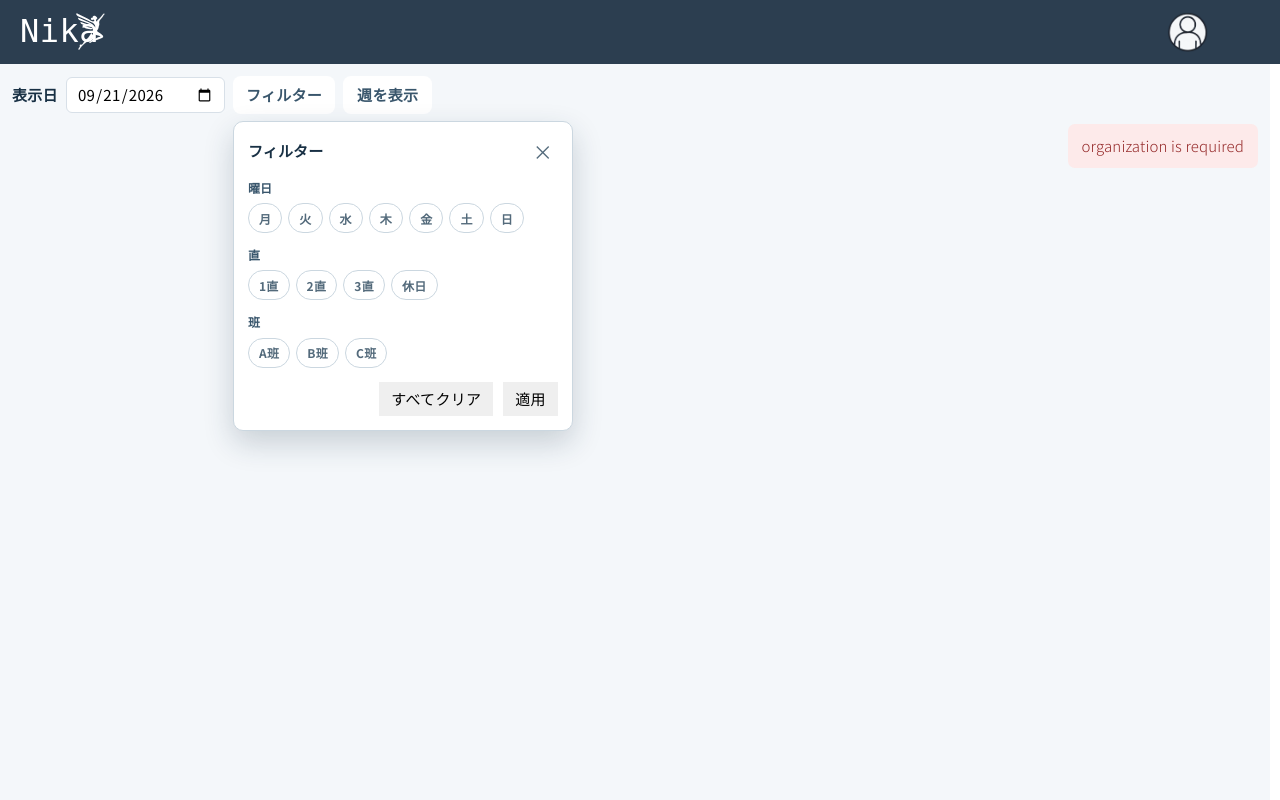
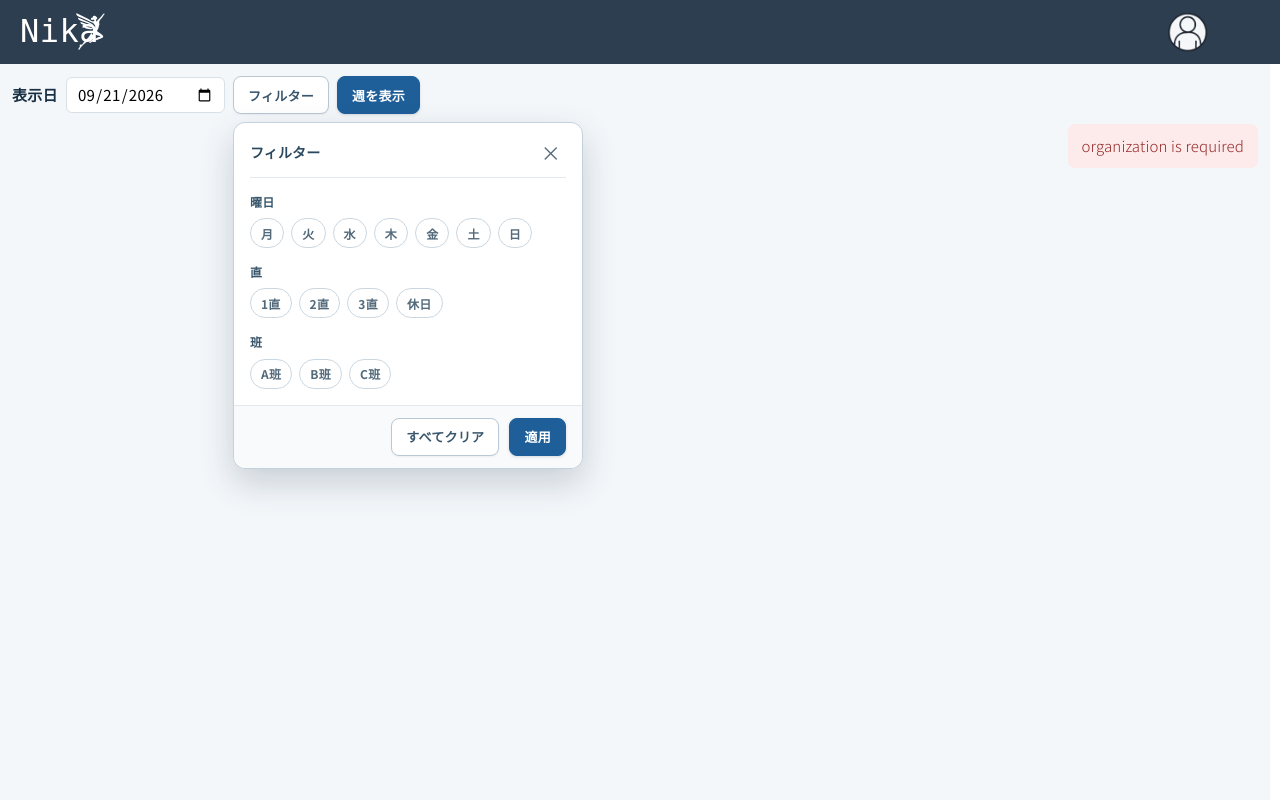
Before and after one commit to usoguishokki/my-django-app, a Django app: page /plan-scheduling/ in a window 1280 px wide, after a click on "フィルター". Run offline with Django 4.2, Linux system fonts and the light colour scheme; the visitor is signed in with stand-in values (Sample User, id 1); style sheets or scripts are compiled from the project's sources; some web fonts are replaced.

Commit message:
Refine Plan Scheduling filter controls

```diff
--- a/myapp/static/css/pages/planScheduling.css
+++ b/myapp/static/css/pages/planScheduling.css
@@ -43,31 +43,76 @@
   border-radius: 6px;
   background: white; }
 
+.plan-scheduling__controlButton {
+  display: inline-flex;
+  align-items: center;
+  justify-content: center;
+  gap: 7px;
+  min-height: 38px;
+  box-sizing: border-box;
+  padding: 0 14px;
+  border: 1px solid transparent;
+  border-radius: 8px;
+  font-size: 13px;
+  font-weight: 700;
+  line-height: 1;
+  cursor: pointer;
+  transition: color .14s ease, background .14s ease, border-color .14s ease, box-shadow .14s ease, transform .14s ease; }
+
+.plan-scheduling__controlButton--primary {
+  border-color: var(--ps-blue);
+  color: #fff;
+  background: var(--ps-blue);
+  box-shadow: 0 1px 3px rgba(29, 54, 77, 0.16); }
+
+.plan-scheduling__controlButton--primary:hover {
+  border-color: #174c7b;
+  background: #174c7b;
+  box-shadow: 0 3px 8px rgba(29, 54, 77, 0.2); }
+
+.plan-scheduling__controlButton--secondary {
+  border-color: #b8c8d4;
+  color: #39566c;
+  background: #fff;
+  box-shadow: 0 1px 2px rgba(29, 54, 77, 0.06); }
+
+.plan-scheduling__controlButton--secondary:hover {
+  border-color: #7f9bb0;
+  color: #29475e;
+  background: #f4f8fb;
+  box-shadow: 0 3px 8px rgba(29, 54, 77, 0.12); }
+
+.plan-scheduling__controlButton:focus-visible,
+.plan-scheduling__filterClose:focus-visible,
+.plan-scheduling__filterChoices input:focus-visible + span {
+  outline: 3px solid rgba(31, 95, 153, 0.32);
+  outline-offset: 2px; }
+
+.plan-scheduling__controlButton:active {
+  transform: translateY(1px);
+  box-shadow: none; }
+
+.plan-scheduling__controlButton:disabled {
+  border-color: #d5dde4;
+  color: #8a99a5;
+  background: #f3f5f7;
+  box-shadow: none;
+  cursor: not-allowed;
+  transform: none; }
+
 .plan-scheduling__filterControl {
   position: relative; }
-
-.plan-scheduling__filterButton {
-  display: inline-flex;
-  align-items: center;
-  gap: 7px;
-  min-height: 38px;
-  padding-inline: 13px;
-  border-radius: 8px;
-  border-color: #c4d1dc;
-  color: #39566c;
-  background: #fff;
-  font-weight: 700; }
 
 .plan-scheduling__filterButton.is-active {
   border-color: var(--ps-blue);
   color: var(--ps-blue);
-  background: var(--ps-blue-soft); }
+  background: var(--ps-blue-soft);
+  box-shadow: inset 0 0 0 1px rgba(31, 95, 153, 0.16), 0 1px 3px rgba(29, 54, 77, 0.1); }
 
-.plan-scheduling__filterButton:focus-visible,
-.plan-scheduling__filterClose:focus-visible,
-.plan-scheduling__filterChoices input:focus-visible + span {
-  outline: 3px solid rgba(31, 95, 153, 0.28);
-  outline-offset: 2px; }
+.plan-scheduling__filterButton.is-active:hover {
+  border-color: #174c7b;
+  color: #174c7b;
+  background: #dfeefa; }
 
 .plan-scheduling__filterBadge {
   min-width: 20px;
@@ -83,15 +128,15 @@
 .plan-scheduling__filterPopover {
   position: absolute;
   z-index: 8;
-  top: calc(100% + 7px);
+  top: calc(100% + 8px);
   left: 0;
-  width: min(340px, calc(100vw - 32px));
+  width: min(350px, calc(100vw - 32px));
   box-sizing: border-box;
-  padding: 14px;
-  border: 1px solid #cbd7e0;
-  border-radius: 10px;
+  padding: 16px;
+  border: 1px solid #c3d1dc;
+  border-radius: 12px;
   background: #fff;
-  box-shadow: 0 12px 30px rgba(24, 48, 68, 0.2); }
+  box-shadow: 0 14px 34px rgba(24, 48, 68, 0.2); }
 
 .plan-scheduling__filterPopover[hidden] {
   display: none; }
@@ -104,11 +149,21 @@
   gap: 10px; }
 
 .plan-scheduling__filterPopover header {
-  margin-bottom: 12px; }
+  margin: -2px 0 14px;
+  padding-bottom: 10px;
+  border-bottom: 1px solid #e2e8ed; }
+
+.plan-scheduling__filterPopover header strong {
+  color: #29475e;
+  font-size: 14px; }
 
 .plan-scheduling__filterPopover footer {
   justify-content: flex-end;
-  margin-top: 14px; }
+  margin: 16px -16px -16px;
+  padding: 12px 16px;
+  border-top: 1px solid #e2e8ed;
+  border-radius: 0 0 12px 12px;
+  background: #f8fafc; }
 
 .plan-scheduling__filterClose {
   display: grid;
@@ -126,24 +181,28 @@
 .plan-scheduling__filterClose:hover {
   background: #edf3f7; }
 
+.plan-scheduling__filterClose:active {
+  transform: translateY(1px); }
+
 .plan-scheduling__filterPopover fieldset {
   margin: 0;
   padding: 0;
   border: 0; }
 
 .plan-scheduling__filterPopover fieldset + fieldset {
-  margin-top: 12px; }
+  margin-top: 14px; }
 
 .plan-scheduling__filterPopover legend {
-  margin-bottom: 6px;
+  margin-bottom: 7px;
   color: #39566c;
   font-size: 12px;
-  font-weight: 800; }
+  font-weight: 800;
+  letter-spacing: .03em; }
 
 .plan-scheduling__filterChoices {
   display: flex;
   flex-wrap: wrap;
-  gap: 6px; }
+  gap: 7px; }
 
 .plan-scheduling__filterChoices label {
   position: relative;
@@ -159,13 +218,20 @@
   display: inline-flex;
   align-items: center;
   min-height: 30px;
+  box-sizing: border-box;
   padding: 0 10px;
   border: 1px solid #cbd7e0;
   border-radius: 999px;
   color: #536a7b;
   background: #fff;
   font-size: 12px;
-  font-weight: 700; }
+  font-weight: 700;
+  transition: color .12s ease, background .12s ease, border-color .12s ease, box-shadow .12s ease; }
+
+.plan-scheduling__filterChoices label:hover span {
+  border-color: #8fa7b8;
+  color: #29475e;
+  background: #f5f8fa; }
 
 .plan-scheduling__filterChoices input:checked + span {
   border-color: var(--ps-blue);
@@ -176,11 +242,6 @@
 .plan-scheduling__filterChoices input:checked + span::before {
   content: '✓';
   margin-right: 4px; }
-
-.plan-scheduling__filterClear,
-.plan-scheduling__filterApply {
-  min-height: 34px;
-  padding-inline: 12px; }
 
 .plan-scheduling__feedback {
   padding: 10px 14px;
@@ -306,35 +367,6 @@
 @keyframes plan-scheduling-skeleton-shimmer {
   to {
     background-position-x: -250%; } }
-
-.plan-scheduling__weekButton {
-  min-height: 38px;
-  padding-inline: 14px;
-  border-radius: 8px;
-  border-color: #c4d1dc;
-  color: #39566c;
-  background: #fff;
-  font-weight: 700;
-  transition: background .14s ease, border-color .14s ease, box-shadow .14s ease, transform .14s ease; }
-
-.plan-scheduling__weekButton:hover {
-  border-color: #91aabc;
-  background: #f4f8fb;
-  box-shadow: 0 1px 3px rgba(29, 54, 77, 0.1); }
-
-.plan-scheduling__weekButton:active {
-  transform: translateY(1px);
-  box-shadow: none; }
-
-.plan-scheduling__weekButton:focus-visible {
-  outline: 3px solid rgba(31, 95, 153, 0.28);
-  outline-offset: 2px; }
-
-.plan-scheduling__weekButton:disabled {
-  color: #8a99a5;
-  border-color: #d5dde4;
-  background: #f3f5f7;
-  box-shadow: none; }
 
 .plan-scheduling__planningLayout {
   position: relative;
--- a/myapp/static/css/pages/planScheduling.scss
+++ b/myapp/static/css/pages/planScheduling.scss
@@ -37,32 +37,40 @@
   border-radius: 6px;
   background: white;
 }
+.plan-scheduling__controlButton { display: inline-flex; align-items: center; justify-content: center; gap: 7px; min-height: 38px; box-sizing: border-box; padding: 0 14px; border: 1px solid transparent; border-radius: 8px; font-size: 13px; font-weight: 700; line-height: 1; cursor: pointer; transition: color .14s ease, background .14s ease, border-color .14s ease, box-shadow .14s ease, transform .14s ease; }
+.plan-scheduling__controlButton--primary { border-color: var(--ps-blue); color: #fff; background: var(--ps-blue); box-shadow: 0 1px 3px rgba(29, 54, 77, .16); }
+.plan-scheduling__controlButton--primary:hover { border-color: #174c7b; background: #174c7b; box-shadow: 0 3px 8px rgba(29, 54, 77, .2); }
+.plan-scheduling__controlButton--secondary { border-color: #b8c8d4; color: #39566c; background: #fff; box-shadow: 0 1px 2px rgba(29, 54, 77, .06); }
+.plan-scheduling__controlButton--secondary:hover { border-color: #7f9bb0; color: #29475e; background: #f4f8fb; box-shadow: 0 3px 8px rgba(29, 54, 77, .12); }
+.plan-scheduling__controlButton:focus-visible,
+.plan-scheduling__filterClose:focus-visible,
+.plan-scheduling__filterChoices input:focus-visible + span { outline: 3px solid rgba(31, 95, 153, .32); outline-offset: 2px; }
+.plan-scheduling__controlButton:active { transform: translateY(1px); box-shadow: none; }
+.plan-scheduling__controlButton:disabled { border-color: #d5dde4; color: #8a99a5; background: #f3f5f7; box-shadow: none; cursor: not-allowed; transform: none; }
 .plan-scheduling__filterControl { position: relative; }
-.plan-scheduling__filterButton { display: inline-flex; align-items: center; gap: 7px; min-height: 38px; padding-inline: 13px; border-radius: 8px; border-color: #c4d1dc; color: #39566c; background: #fff; font-weight: 700; }
-.plan-scheduling__filterButton.is-active { border-color: var(--ps-blue); color: var(--ps-blue); background: var(--ps-blue-soft); }
-.plan-scheduling__filterButton:focus-visible,
-.plan-scheduling__filterClose:focus-visible,
-.plan-scheduling__filterChoices input:focus-visible + span { outline: 3px solid rgba(31, 95, 153, .28); outline-offset: 2px; }
+.plan-scheduling__filterButton.is-active { border-color: var(--ps-blue); color: var(--ps-blue); background: var(--ps-blue-soft); box-shadow: inset 0 0 0 1px rgba(31, 95, 153, .16), 0 1px 3px rgba(29, 54, 77, .1); }
+.plan-scheduling__filterButton.is-active:hover { border-color: #174c7b; color: #174c7b; background: #dfeefa; }
 .plan-scheduling__filterBadge { min-width: 20px; box-sizing: border-box; padding: 2px 6px; border-radius: 999px; color: #fff; background: var(--ps-blue); font-size: 11px; line-height: 16px; text-align: center; }
-.plan-scheduling__filterPopover { position: absolute; z-index: 8; top: calc(100% + 7px); left: 0; width: unquote("min(340px, calc(100vw - 32px))"); box-sizing: border-box; padding: 14px; border: 1px solid #cbd7e0; border-radius: 10px; background: #fff; box-shadow: 0 12px 30px rgba(24, 48, 68, .2); }
+.plan-scheduling__filterPopover { position: absolute; z-index: 8; top: calc(100% + 8px); left: 0; width: unquote("min(350px, calc(100vw - 32px))"); box-sizing: border-box; padding: 16px; border: 1px solid #c3d1dc; border-radius: 12px; background: #fff; box-shadow: 0 14px 34px rgba(24, 48, 68, .2); }
 .plan-scheduling__filterPopover[hidden] { display: none; }
 .plan-scheduling__filterPopover header,
 .plan-scheduling__filterPopover footer { display: flex; align-items: center; justify-content: space-between; gap: 10px; }
-.plan-scheduling__filterPopover header { margin-bottom: 12px; }
-.plan-scheduling__filterPopover footer { justify-content: flex-end; margin-top: 14px; }
+.plan-scheduling__filterPopover header { margin: -2px 0 14px; padding-bottom: 10px; border-bottom: 1px solid #e2e8ed; }
+.plan-scheduling__filterPopover header strong { color: #29475e; font-size: 14px; }
+.plan-scheduling__filterPopover footer { justify-content: flex-end; margin: 16px -16px -16px; padding: 12px 16px; border-top: 1px solid #e2e8ed; border-radius: 0 0 12px 12px; background: #f8fafc; }
 .plan-scheduling__filterClose { display: grid; place-items: center; width: 30px; height: 30px; padding: 0; border: 0; border-radius: 6px; color: #536a7b; background: transparent; font-size: 20px; cursor: pointer; }
 .plan-scheduling__filterClose:hover { background: #edf3f7; }
+.plan-scheduling__filterClose:active { transform: translateY(1px); }
 .plan-scheduling__filterPopover fieldset { margin: 0; padding: 0; border: 0; }
-.plan-scheduling__filterPopover fieldset + fieldset { margin-top: 12px; }
-.plan-scheduling__filterPopover legend { margin-bottom: 6px; color: #39566c; font-size: 12px; font-weight: 800; }
-.plan-scheduling__filterChoices { display: flex; flex-wrap: wrap; gap: 6px; }
+.plan-scheduling__filterPopover fieldset + fieldset { margin-top: 14px; }
+.plan-scheduling__filterPopover legend { margin-bottom: 7px; color: #39566c; font-size: 12px; font-weight: 800; letter-spacing: .03em; }
+.plan-scheduling__filterChoices { display: flex; flex-wrap: wrap; gap: 7px; }
 .plan-scheduling__filterChoices label { position: relative; cursor: pointer; }
 .plan-scheduling__filterChoices input { position: absolute; width: 1px; height: 1px; opacity: 0; }
-.plan-scheduling__filterChoices span { display: inline-flex; align-items: center; min-height: 30px; padding: 0 10px; border: 1px solid #cbd7e0; border-radius: 999px; color: #536a7b; background: #fff; font-size: 12px; font-weight: 700; }
+.plan-scheduling__filterChoices span { display: inline-flex; align-items: center; min-height: 30px; box-sizing: border-box; padding: 0 10px; border: 1px solid #cbd7e0; border-radius: 999px; color: #536a7b; background: #fff; font-size: 12px; font-weight: 700; transition: color .12s ease, background .12s ease, border-color .12s ease, box-shadow .12s ease; }
+.plan-scheduling__filterChoices label:hover span { border-color: #8fa7b8; color: #29475e; background: #f5f8fa; }
 .plan-scheduling__filterChoices input:checked + span { border-color: var(--ps-blue); color: var(--ps-blue); background: var(--ps-blue-soft); box-shadow: inset 0 0 0 1px var(--ps-blue); }
 .plan-scheduling__filterChoices input:checked + span::before { content: '✓'; margin-right: 4px; }
-.plan-scheduling__filterClear,
-.plan-scheduling__filterApply { min-height: 34px; padding-inline: 12px; }
 
 .plan-scheduling__feedback {
   padding: 10px 14px;
@@ -94,12 +102,6 @@
 .plan-scheduling__skeletonMatrix { display: grid; grid-template-columns: repeat(7, minmax(90px, 1fr)); gap: 10px; }
 .plan-scheduling__skeletonMatrix i { display: block; min-height: 0; border: 1px solid #e1e8ed; border-radius: 8px; background: linear-gradient(110deg, #f3f6f8 30%, #e7edf2 48%, #f3f6f8 66%); background-size: 250% 100%; animation: plan-scheduling-skeleton-shimmer 1.8s ease-in-out infinite; }
 @keyframes plan-scheduling-skeleton-shimmer { to { background-position-x: -250%; } }
-.plan-scheduling__weekButton { min-height: 38px; padding-inline: 14px; border-radius: 8px; border-color: #c4d1dc; color: #39566c; background: #fff; font-weight: 700; transition: background .14s ease, border-color .14s ease, box-shadow .14s ease, transform .14s ease; }
-.plan-scheduling__weekButton:hover { border-color: #91aabc; background: #f4f8fb; box-shadow: 0 1px 3px rgba(29, 54, 77, .10); }
-.plan-scheduling__weekButton:active { transform: translateY(1px); box-shadow: none; }
-.plan-scheduling__weekButton:focus-visible { outline: 3px solid rgba(31, 95, 153, .28); outline-offset: 2px; }
-.plan-scheduling__weekButton:disabled { color: #8a99a5; border-color: #d5dde4; background: #f3f5f7; box-shadow: none; }
-
 .plan-scheduling__planningLayout {
   position: relative;
   display: grid;
--- a/myapp/templates/planScheduling/plan_scheduling.html
+++ b/myapp/templates/planScheduling/plan_scheduling.html
@@ -19,7 +19,7 @@
     <div class="plan-scheduling__dateControls">
       <input id="plan-scheduling-date" type="date" data-role="target-date">
       <div class="plan-scheduling__filterControl" data-role="filter-control">
-        <button type="button" class="ui-btn ui-btn--outline plan-scheduling__filterButton" data-action="toggle-filter" aria-expanded="false" aria-controls="plan-scheduling-filter-popover">
+        <button type="button" class="ui-btn plan-scheduling__controlButton plan-scheduling__controlButton--secondary plan-scheduling__filterButton" data-action="toggle-filter" aria-expanded="false" aria-controls="plan-scheduling-filter-popover">
           <span>フィルター</span><span class="plan-scheduling__filterBadge" data-role="filter-count" hidden>0</span>
         </button>
         <section id="plan-scheduling-filter-popover" class="plan-scheduling__filterPopover" data-role="filter-popover" aria-label="表示フィルター" hidden>
@@ -54,12 +54,12 @@
             </div>
           </fieldset>
           <footer>
-            <button type="button" class="ui-btn ui-btn--ghost plan-scheduling__filterClear" data-action="clear-filter-draft">すべてクリア</button>
-            <button type="button" class="ui-btn ui-btn--outline plan-scheduling__filterApply" data-action="apply-filters">適用</button>
+            <button type="button" class="ui-btn plan-scheduling__controlButton plan-scheduling__controlButton--secondary plan-scheduling__filterClear" data-action="clear-filter-draft">すべてクリア</button>
+            <button type="button" class="ui-btn plan-scheduling__controlButton plan-scheduling__controlButton--primary plan-scheduling__filterApply" data-action="apply-filters">適用</button>
           </footer>
         </section>
       </div>
-      <button type="submit" class="ui-btn ui-btn--outline plan-scheduling__weekButton">週を表示</button>
+      <button type="submit" class="ui-btn plan-scheduling__controlButton plan-scheduling__controlButton--primary plan-scheduling__weekButton">週を表示</button>
     </div>
   </form>
 
```
Also changed, not shown: myapp/static/js/planScheduling/tests/PlanSchedulingPhaseA.test.mjs (+18 -1 lines).
